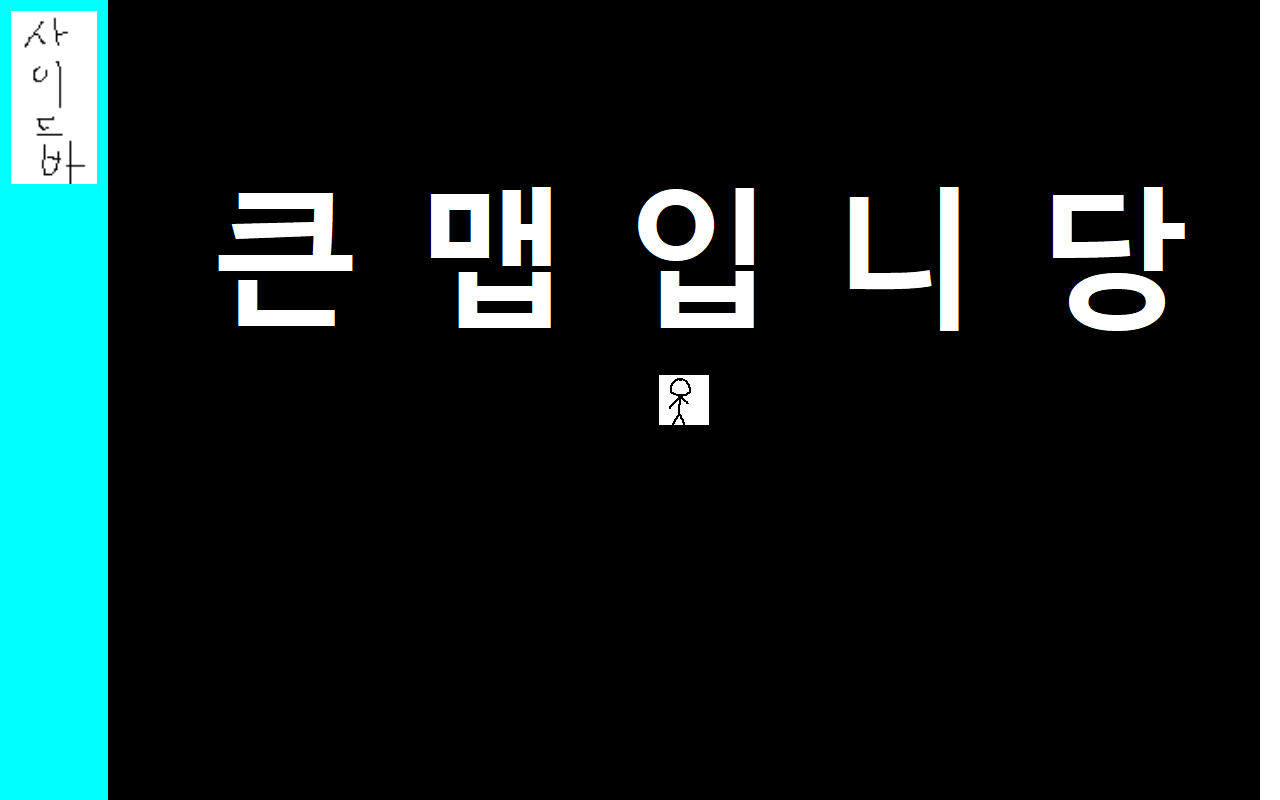
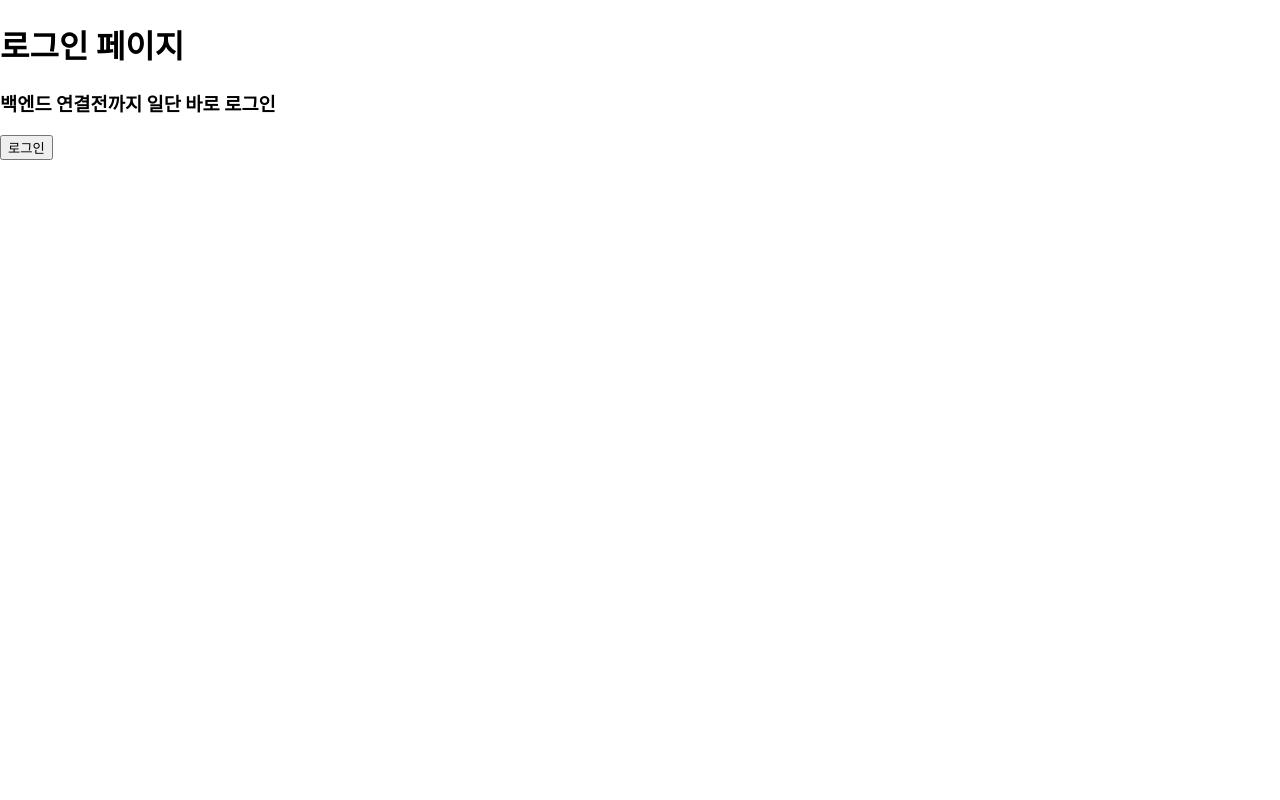
Before and after one commit to seongminll04/I-DEV-U_1, a React (Create React App) app in the folder Frontend/ssafy-town/: page / in a window 1280 px wide. Built offline with nearby package versions, Linux system fonts and the light colour scheme.

Commit message:
Feat:프론트설계/로그인

```diff
--- a/Frontend/ssafy-town/package.json
+++ b/Frontend/ssafy-town/package.json
@@ -10,6 +10,7 @@
     "phaser": "^3.60.0",
     "react": "^18.2.0",
     "react-dom": "^18.2.0",
+    "react-router-dom": "^6.14.1",
     "react-scripts": "5.0.1",
     "web-vitals": "^2.1.4",
     "yup": "^1.2.0"
--- a/Frontend/ssafy-town/src/App.js
+++ b/Frontend/ssafy-town/src/App.js
@@ -1,15 +1,18 @@
 import React from 'react';
-// import SignupForm from './components/signup';
-// import LoginForm from './components/login';
-import { Game } from './ssafytown';
+import { BrowserRouter as Router, Route, Routes } from 'react-router-dom';
+import { Login } from './components/login';
+import { Town } from './components/ssafytown';
 
 function App() {
   return (
-    <div className="App">
-      <Game/>
-      {/* <LoginForm/> */}
-      {/* <SignupForm/> */}
-    </div>
+    <Router>
+      <div className="App">
+        <Routes>
+          <Route path="/" element={<Login />} exact />
+          <Route path="/game" element={<Town />} />
+        </Routes>
+      </div>
+    </Router>
   );
 }
 
--- a/Frontend/ssafy-town/src/components/login.jsx
+++ b/Frontend/ssafy-town/src/components/login.jsx
@@ -0,0 +1,19 @@
+import React from 'react';
+import { useNavigate } from 'react-router-dom';
+
+export const Login = () => {
+  const navigate = useNavigate();
+
+  const handleLogin = () => {
+    // 백엔드 연결 되면 로그인 관련 기능 추가
+    navigate('/game');
+  };
+
+  return (
+    <div>
+      <h1>로그인 페이지</h1>
+      <h3>백엔드 연결전까지 일단 바로 로그인</h3>
+      <button onClick={handleLogin}>로그인</button>
+    </div>
+  );
+};
--- a/Frontend/ssafy-town/src/ssafytown.js
+++ b/Frontend/ssafy-town/src/components/ssafytown.jsx
@@ -27,7 +27,7 @@ function create() {
 
 function update() {
   if (cursors.left.isDown) {
-    character.setVelocityX(-1280);  //지금 개발중이라 속도 4배상태 320~640으로 다 셋팅해줘야할듯함.
+    character.setVelocityX(-1280);
   } else if (cursors.right.isDown) {
     character.setVelocityX(1280);
   } else {
@@ -43,7 +43,7 @@ function update() {
   }
 }
 
-export const Game = () => {
+export const Town = () => {
   useEffect(() => {
     const config = {
       type: Phaser.AUTO,
```
Also changed, not shown: Frontend/ssafy-town/src/components/ssafytown.css (renamed from Frontend/ssafy-town/src/ssafytown.css), 1 other file (tests, documents, lock files or other folders).
